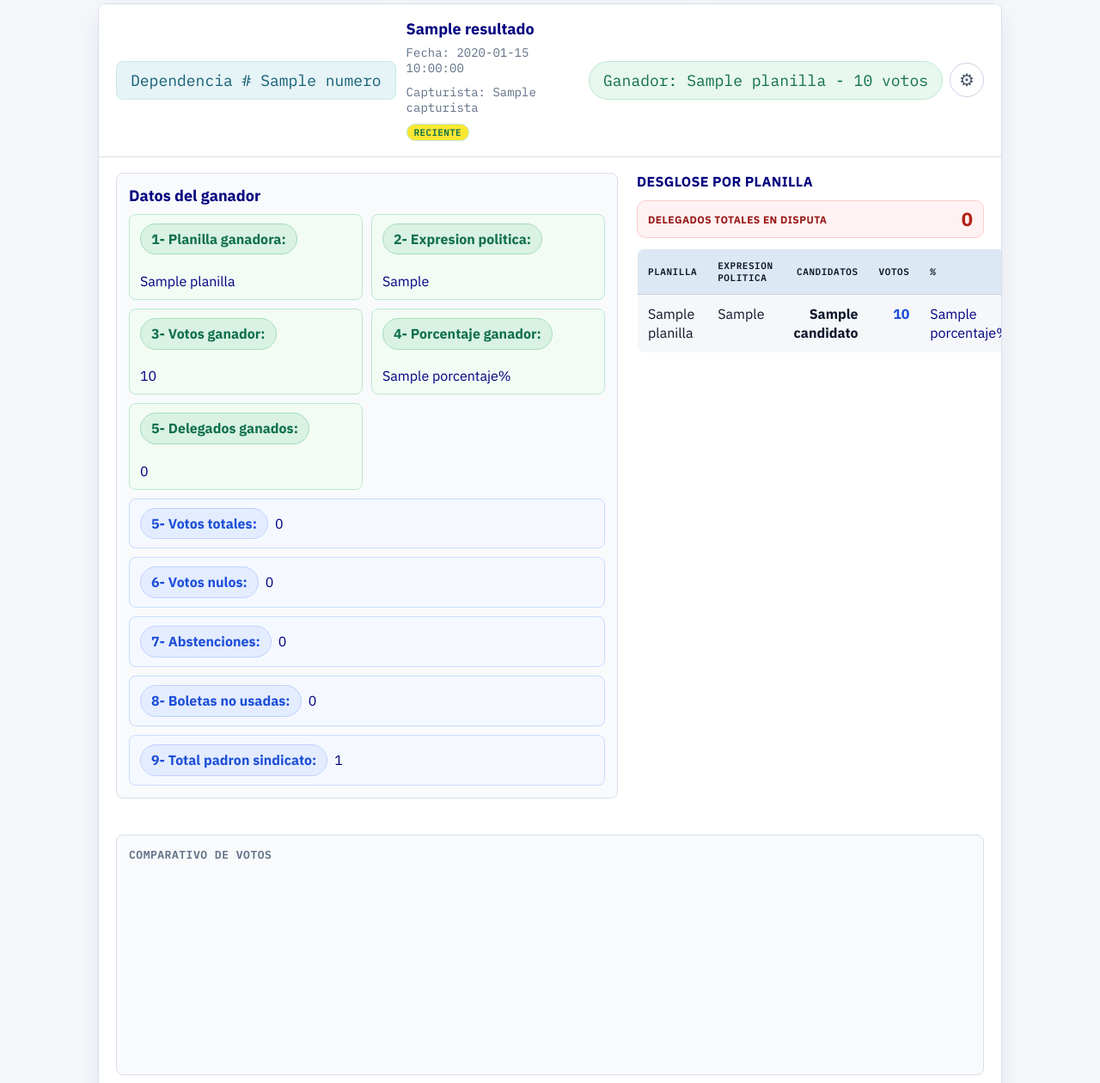
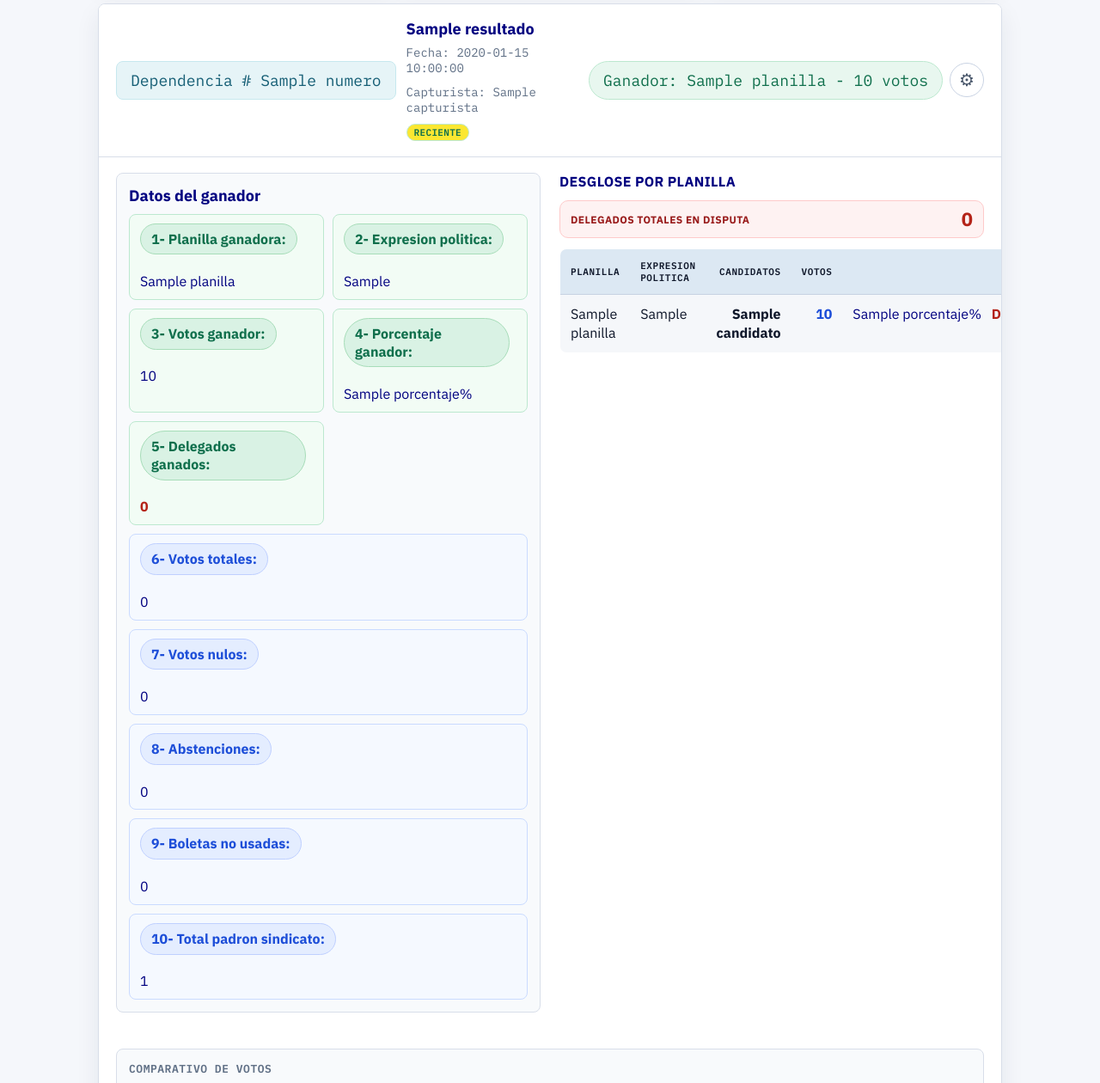
Before and after one commit to sedas14Q/resultadoscgr, a Flask app: template templates/index.html in a window 1280 px wide. Shown: the part 368-1628 px from the top of the page at 86% size. Run offline with Flask 3, Linux system fonts and the light colour scheme; the template is opened without the code that fills it: most values are stand-ins (such as "Sample title", 1, 10 or a date in 2020); a map, chart or similar area stays blank; some libraries are stand-ins or nearby versions.

Commit message:
Ajustar dashboard 50-50 y reforzar seccion de delegados en PDF

```diff
--- a/app.py
+++ b/app.py
@@ -360,7 +360,7 @@ def _armar_pdf_acta(acta: dict) -> bytes:
     left_w = 275
     right_x = 324
     right_w = 235
-    section_h = 170
+    section_h = 208
     section_bottom = section_top - section_h
 
     # Resumen izquierdo
@@ -386,7 +386,28 @@ def _armar_pdf_acta(acta: dict) -> bytes:
         else:
             contenido.append(t(left_x + 12, ry, f"{label}:", "F2", 10))
             contenido.append(t_right(left_x + left_w - 14, ry, money(value), "F1", 10))
-        ry -= 24
+        ry -= 20
+
+    # Seccion explicita de delegados: total en disputa + ganados por planilla
+    delg_top = section_bottom + 8
+    delg_h = 68
+    contenido.append(f"q 0.99 0.97 0.97 rg {left_x + 8} {delg_top:.2f} {left_w - 16} {delg_h} re f Q")
+    contenido.append(f"q 0.92 0.72 0.72 RG 0.8 w {left_x + 8} {delg_top:.2f} {left_w - 16} {delg_h} re S Q")
+    contenido.append(t(left_x + 14, delg_top + delg_h - 16, "DELEGADOS", "F2", 10))
+    contenido.append(t(left_x + 14, delg_top + delg_h - 32, "Totales en disputa:", "F2", 9))
+    contenido.append("0.72 0.12 0.12 rg")
+    contenido.append(t_right(left_x + left_w - 22, delg_top + delg_h - 32, money(resumen.get("delegados_totales", 0)), "F2", 9))
+    contenido.append("0 0 0 rg")
+
+    dy = delg_top + delg_h - 48
+    for pz in planillas[:3]:
+        nom = str(pz.get("planilla", "N/D"))[:12]
+        dg = money(pz.get("delegados_ganados", 0))
+        contenido.append(t(left_x + 14, dy, f"{nom}:", "F1", 8))
+        contenido.append("0.72 0.12 0.12 rg")
+        contenido.append(t_right(left_x + left_w - 22, dy, dg, "F2", 8))
+        contenido.append("0 0 0 rg")
+        dy -= 12
 
     # Grafica derecha
     contenido.append(t(right_x, section_top + 8, "GRAFICA DE PASTEL (VOTOS POR PLANILLA)", "F2", 9))
--- a/static/css/dashboard.css
+++ b/static/css/dashboard.css
@@ -229,7 +229,7 @@
         .card-body {
             padding: 18px 20px 20px;
             display: grid;
-            grid-template-columns: minmax(0, 60%) minmax(0, 40%);
+            grid-template-columns: minmax(0, 50%) minmax(0, 50%);
             gap: 22px;
             align-items: start;
 }
@@ -420,26 +420,33 @@
 
         .candidates-table th:nth-child(1),
         .candidates-table td:nth-child(1) {
-            width: 30%;
+            width: 24%;
 }
 
         .candidates-table th:nth-child(2),
         .candidates-table td:nth-child(2) {
-            width: 32%;
+            width: 30%;
 }
 
         .candidates-table th:nth-child(3),
         .candidates-table td:nth-child(3) {
             text-align: right;
-            width: 14%;
+            width: 24%;
 }
 
         .candidates-table th:nth-child(4),
         .candidates-table td:nth-child(4) {
             text-align: right;
-            width: 24%;
+            width: 10%;
             white-space: nowrap;
 }
+
+        .candidates-table th:nth-child(5),
+        .candidates-table td:nth-child(5) {
+            text-align: right;
+            width: 12%;
+            white-space: nowrap;
+        }
 
         .candidates-table td {
             padding: 12px;
@@ -754,3 +761,5 @@
 }
 
 .delegados-total-cell { color: #b42318 !important; font-weight: 800; }
+.delegados-ganados-red { color: #b42318; font-weight: 800; }
+.delegados-inline-red { color: #b42318; font-weight: 800; margin-left: 8px; }
--- a/templates/index.html
+++ b/templates/index.html
@@ -97,22 +97,22 @@
                 <div class="punto-item winner-panel"><span class="punto-num point-badge-win">2- Expresion politica:</span><br><br>{% if r.empate %}{% for g in r.ganadores %}{{ g.expresion_politica or "N/D" }}{% if not loop.last %}, {% endif %}{% endfor %}{% else %}{{ r.ganador.expresion_politica or "N/D" if r.ganador else "N/D" }}{% endif %}</div>
                 <div class="punto-item winner-panel"><span class="punto-num point-badge-win">3- Votos ganador:</span><br><br>{{ r.ganador.votos | default(0, true) if r.ganador else 0 }}</div>
                 <div class="punto-item winner-panel"><span class="punto-num point-badge-win">4- Porcentaje ganador:</span><br><br>{{ r.ganador.porcentaje if r.ganador and r.ganador.porcentaje is not none else 0 }}%</div>
-                <div class="punto-item winner-panel"><span class="punto-num point-badge-win">5- Delegados ganados:</span><br><br>{{ r.ganador.delegados_ganados | default(0, true) if r.ganador else 0 }}</div>
+                <div class="punto-item winner-panel"><span class="punto-num point-badge-win">5- Delegados ganados:</span><br><br><span class="delegados-ganados-red">{{ r.ganador.delegados_ganados | default(0, true) if r.ganador else 0 }}</span></div>
                 {% else %}
                 <div class="punto-item winner-panel"><span class="punto-num point-badge-win">1- Planilla:</span><br>N/D</div>
                 <div class="punto-item winner-panel"><span class="punto-num point-badge-win">2- Candidato:</span><br>N/D</div>
                 <div class="punto-item votes-panel"><span class="punto-num point-badge-votes">3- Votos:</span><br>0</div>
                 <div class="punto-item votes-panel"><span class="punto-num point-badge-votes">4- Porcentaje:</span><br>0%</div>
-                <div class="punto-item votes-panel"><span class="punto-num point-badge-votes">5- Delegados ganados:</span><br>0</div>
+                <div class="punto-item votes-panel"><span class="punto-num point-badge-votes">5- Delegados ganados:</span><br><br><span class="delegados-ganados-red">0</span></div>
                 {% endif %}
             </div>
 
             <div class="votos-lista">
-                <div class="punto-item votes-panel"><span class="punto-num point-badge-votes">5- Votos totales:</span>{{ r.resumen.votos_totales | default(0, true) }}</div>
-                <div class="punto-item votes-panel"><span class="punto-num point-badge-votes">6- Votos nulos:</span>{{ r.resumen.votos_nulos | default(0, true) }}</div>
-                <div class="punto-item votes-panel"><span class="punto-num point-badge-votes">7- Abstenciones:</span>{{ r.resumen.abstenciones | default(0, true) }}</div>
-                <div class="punto-item votes-panel"><span class="punto-num point-badge-votes">8- Boletas no usadas:</span>{{ r.resumen.boletas_no_usadas | default(0, true) }}</div>
-                <div class="punto-item votes-panel"><span class="punto-num point-badge-votes">9- Total padron sindicato:</span>{{ r.resumen.total_padron_sindicato | default(0, true) }}</div>
+                <div class="punto-item votes-panel"><span class="punto-num point-badge-votes">6- Votos totales:</span><br><br>{{ r.resumen.votos_totales | default(0, true) }}</div>
+                <div class="punto-item votes-panel"><span class="punto-num point-badge-votes">7- Votos nulos:</span><br><br>{{ r.resumen.votos_nulos | default(0, true) }}</div>
+                <div class="punto-item votes-panel"><span class="punto-num point-badge-votes">8- Abstenciones:</span><br><br>{{ r.resumen.abstenciones | default(0, true) }}</div>
+                <div class="punto-item votes-panel"><span class="punto-num point-badge-votes">9- Boletas no usadas:</span><br><br>{{ r.resumen.boletas_no_usadas | default(0, true) }}</div>
+                <div class="punto-item votes-panel"><span class="punto-num point-badge-votes">10- Total padron sindicato:</span><br><br>{{ r.resumen.total_padron_sindicato | default(0, true) }}</div>
             </div>
         </section>
 
@@ -124,7 +124,7 @@
             </div>
             {% if r.planillas %}
             <table class="candidates-table">
-                <thead><tr><th>Planilla</th><th>EXPRESION POLITICA</th><th>Candidatos</th><th>Votos</th><th>%</th><th>Delegados ganados</th></tr></thead>
+                <thead><tr><th>Planilla</th><th>EXPRESION POLITICA</th><th>Candidatos</th><th>Votos</th><th>%</th></tr></thead>
                 <tbody>
                 {% for p in r.planillas %}
                 <tr class="{% if r.ganador and p.planilla == r.ganador.planilla %}row-win{% elif (p.porcentaje if p.porcentaje is not none else 0) < 20 %}row-low{% else %}row-normal{% endif %}">
@@ -132,8 +132,7 @@
                     <td>{{ p.expresion_politica or 'N/D' }}</td>
                     <td>{{ p.candidatos | join(', ') }}</td>
                     <td>{{ p.votos }}</td>
-                    <td>{{ p.porcentaje if p.porcentaje is not none else 0 }}%</td>
-                    <td>{{ p.delegados_ganados | default(0, true) }}</td>
+                    <td>{{ p.porcentaje if p.porcentaje is not none else 0 }}% <span class="delegados-inline-red">DG: {{ p.delegados_ganados | default(0, true) }}</span></td>
                 </tr>
                 {% endfor %}
                 </tbody>
```
